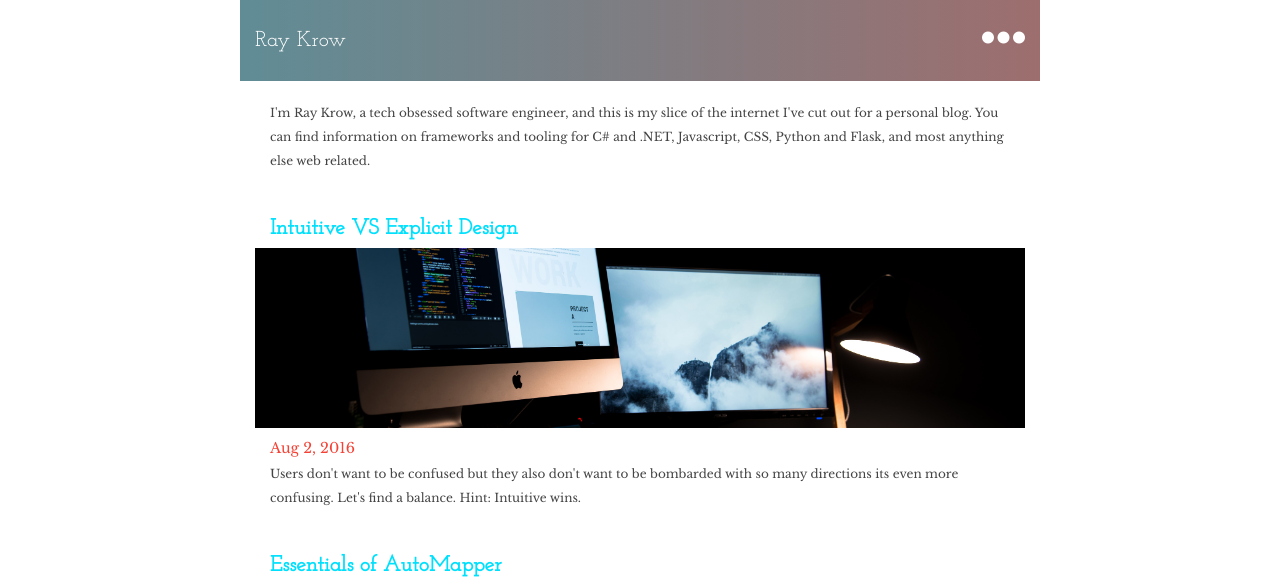
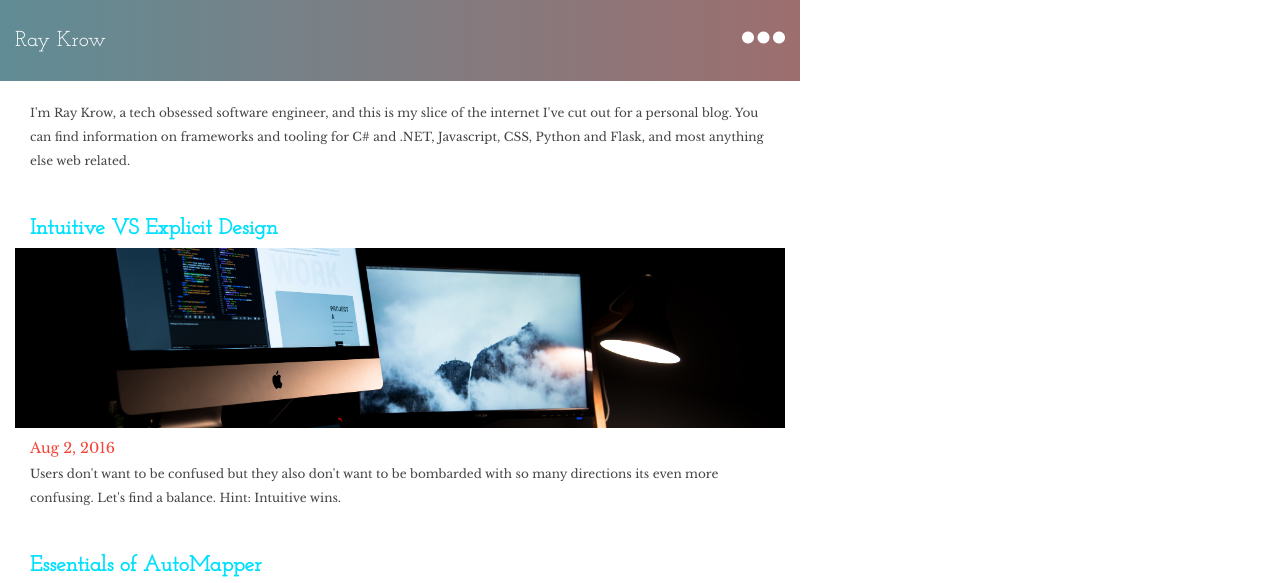
Before and after one commit to rayepps/blog, a Jekyll site: the page built from index.html, in a window 1280 px wide. Shown: the top 583 px of the page. Built offline with Jekyll 4.4.1, drawn with Linux system fonts in a browser that asks for light colours; nearby versions of some CDN libraries.

Commit message:
adjusted sass wrapper styles

```diff
--- a/_sass/_header.scss
+++ b/_sass/_header.scss
@@ -6,8 +6,10 @@
 
 .rb-header {
   @include rb-gradient;
+  @include rb-wrapper;
 
-  padding: 30px $rb-global-page-margin / 2;
+  padding-top: 30px;
+  padding-bottom: 30px;
 
   .rb-header-title {
     float: left;
--- a/_sass/_layout.scss
+++ b/_sass/_layout.scss
@@ -17,12 +17,15 @@
 }
 
 @mixin rb-wrapper {
-    max-width: -webkit-calc(#{$rb-content-width} - (#{$rb-global-page-margin} * 2));
-    max-width:         calc(#{$rb-content-width} - (#{$rb-global-page-margin} * 2));
-    margin-right: auto;
-    margin-left: auto;
-    padding-right: $rb-global-page-margin;
-    padding-left: $rb-global-page-margin;
+    //max-width: -webkit-calc(#{$rb-content-width} - (#{$rb-global-page-margin} * 2));
+    //max-width:         calc(#{$rb-content-width} - (#{$rb-global-page-margin} * 2));
+    //margin-right: auto;
+    //margin-left: auto;
+    //padding-right: $rb-global-page-margin;
+    //padding-left: $rb-global-page-margin;
+
+    padding-right: $rb-global-page-margin / 2;
+    padding-left: $rb-global-page-margin / 2;
 
     @extend %clearfix;
 
```
